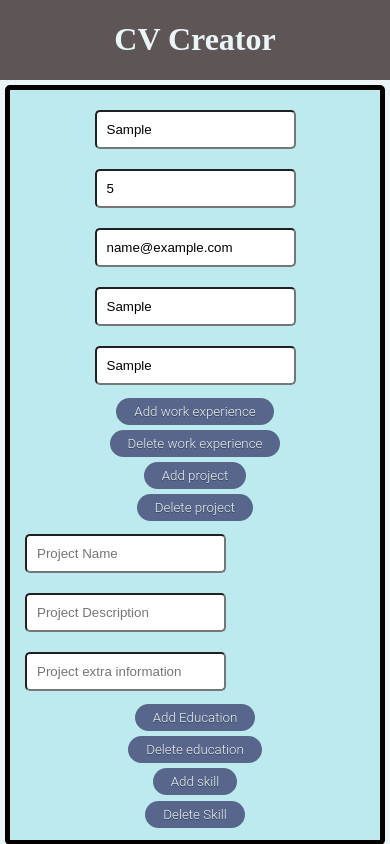
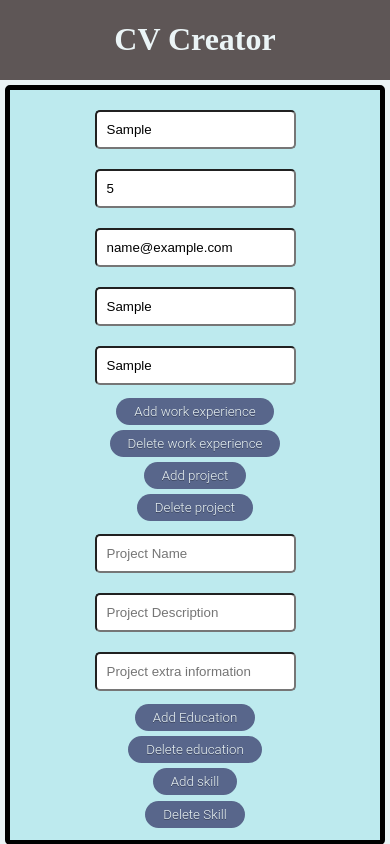
Before and after one commit to 9James9/CVMaker, a React (Create React App) app: page / in a window 390 px wide. Both pictures are taken after typing "Sample", "5", "name@example.com", "Sample", "Sample" into the empty fields and a click on the button "Add project". Shown: the top 844 px of the page. Built offline with nearby package versions, Linux system fonts and the light colour scheme.

Commit message:
made project input mobile responsive

```diff
--- a/src/components/inputs/Projects/projectinput.css
+++ b/src/components/inputs/Projects/projectinput.css
@@ -0,0 +1,6 @@
+@media (max-width: 800px) {
+    .projectinput__container {
+        display: flex;
+        flex-direction: column;
+    }
+}
```
